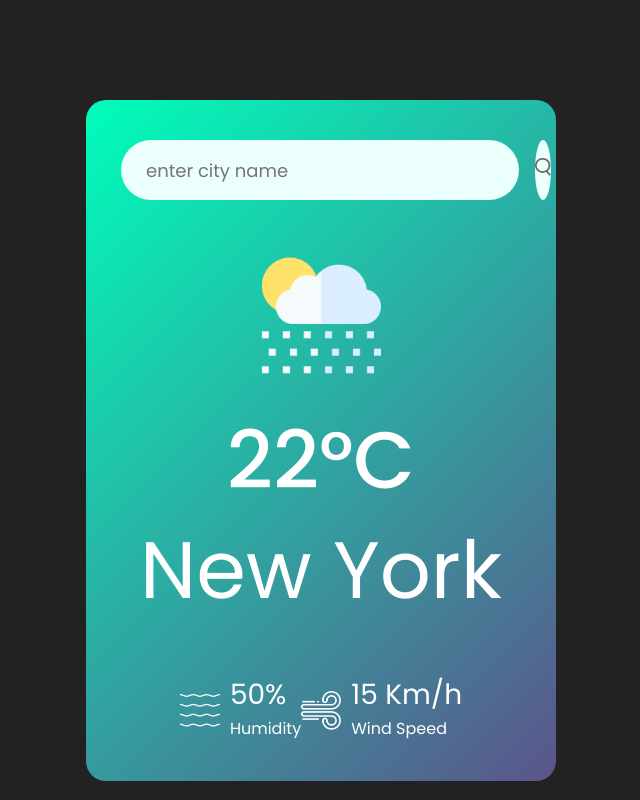
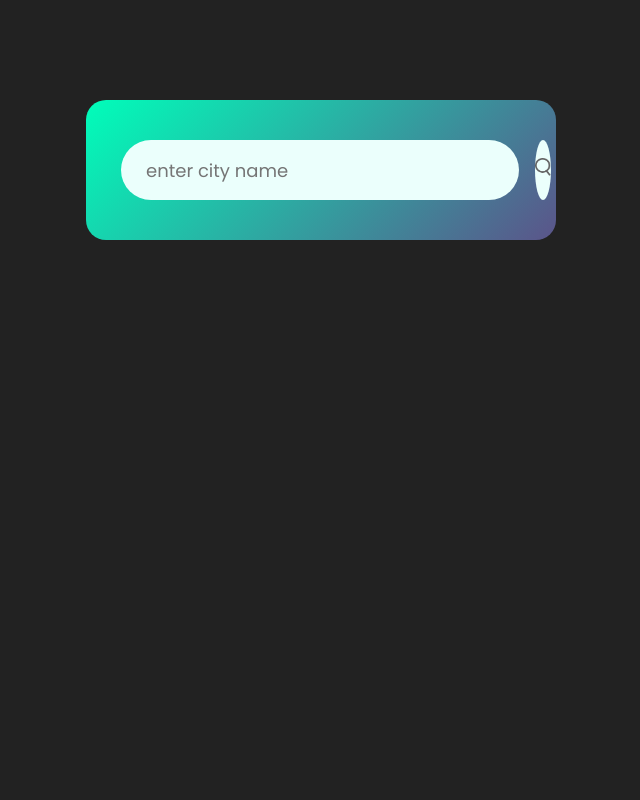
Before and after one commit to Berita-Winnie/html_css_js_projects, a plain HTML site: page weather_app/index.html in a window 1280 px wide. Shown: the whole page, without its empty margins (319-959 px from the left). Drawn offline with Linux system fonts and the light colour scheme; a web font is replaced by a local one.

Commit message:
feat: hide static weather HTML and show results only after user search

```diff
--- a/weather_app/index.css
+++ b/weather_app/index.css
@@ -54,9 +54,7 @@ body {
 }
 
 .weather {
-  display: flex;
-  flex-direction: column;
-  align-items: center;
+  display: none;
 }
 .weather-icon {
   width: 170px;
--- a/weather_app/script.js
+++ b/weather_app/script.js
@@ -7,8 +7,6 @@ const weatherIcon = document.querySelector('.weather-icon')
 async function checkWeather(city) {
   const response = await fetch(apiUrl + city + `&appid=${apiKey}`)
   const data = await response.json()
-
-  console.log(data)
 
   document.querySelector('.city').innerHTML = data.name
   document.querySelector('.temp').innerHTML = Math.round(data.main.temp) + '°C'
@@ -26,6 +24,8 @@ async function checkWeather(city) {
   } else if (data.weather[0].main === 'Mist') {
     weatherIcon.src = 'images/mist.png'
   }
+
+  document.querySelector('.weather').style.display = 'block'
 }
 
 searchBtn.addEventListener('click', () => {
```
